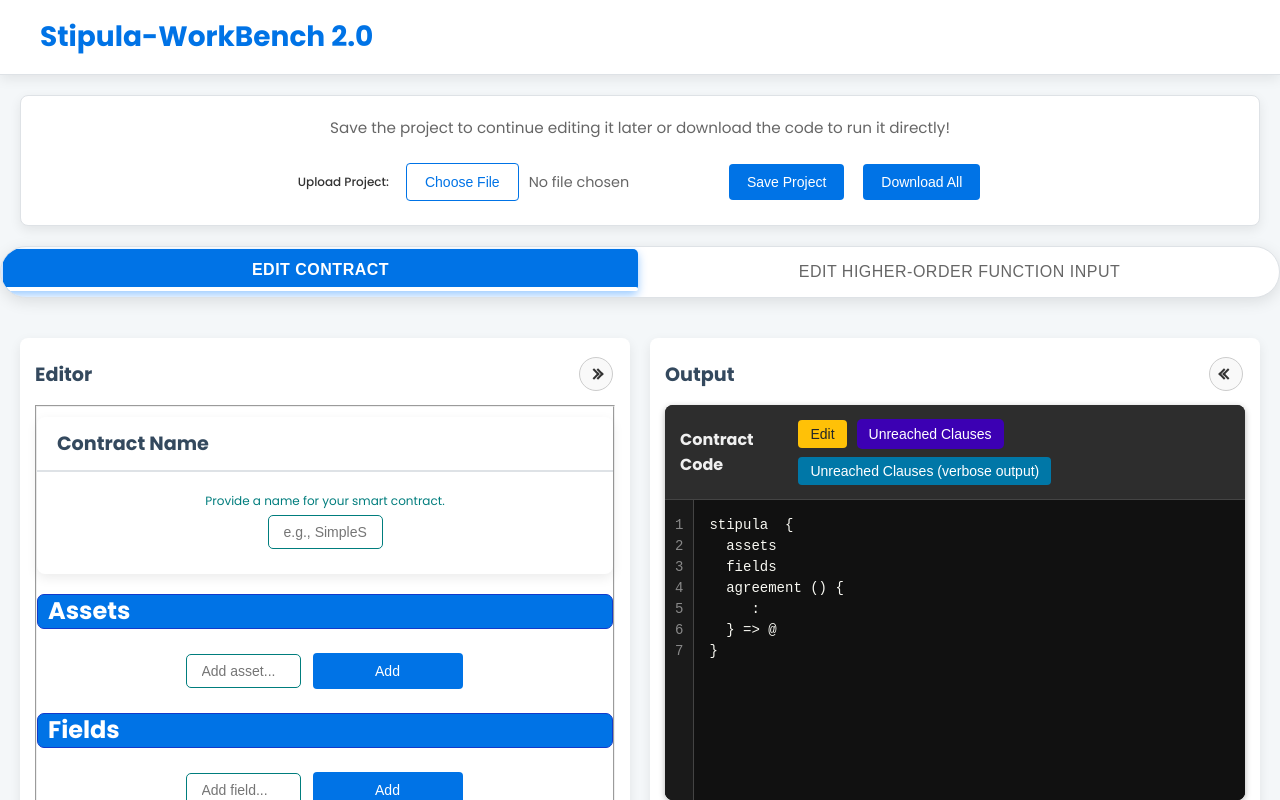
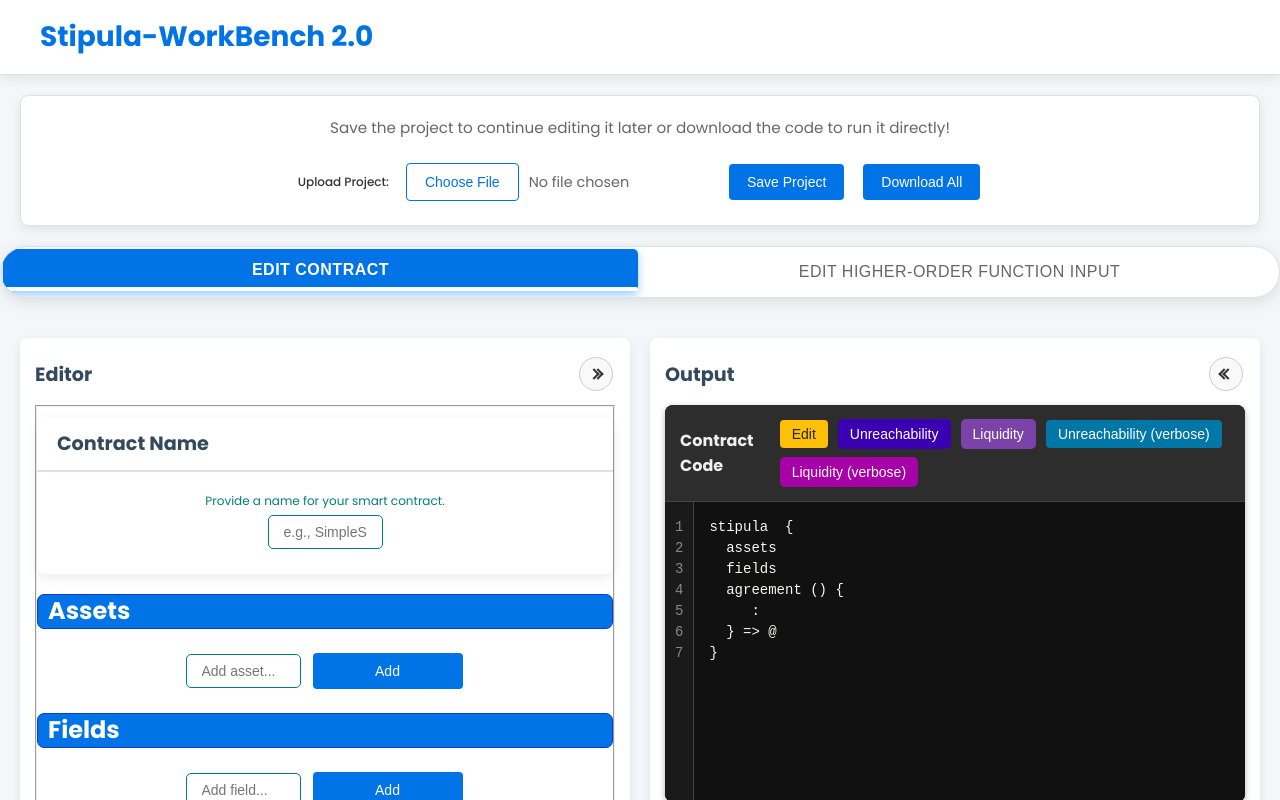
Before and after one commit to stipula-language/stipula-workbench, a React (Create React App) app in the folder frontend/: page / in a window 1280 px wide. Shown: the top 800 px of the page. Built offline with nearby package versions, Linux system fonts and the light colour scheme.

Commit message:
added liquidity buttons

```diff
--- a/frontend/src/components/App.css
+++ b/frontend/src/components/App.css
@@ -819,6 +819,42 @@ li {
   background: #666;
 }
 
+.btn-liquidity-analyze {
+  background: #7b42a9; /* Scurito per contrasto */
+  color: white;
+}
+.btn-liquidity-analyze:hover:not(:disabled) {
+  background: #341c48; /* Scurito per contrasto */
+}
+.btn-liquidity-analyze:disabled {
+  background: #555;
+  cursor: not-allowed;
+}
+
+.btn-liquidity-analyze-verbose {
+  background: #a700a7; /* Scurito per contrasto */
+  color: white;
+}
+.btn-liquidity-analyze-verbose:hover:not(:disabled) {
+  background: #4e004e; /* Scurito per contrasto */
+}
+.btn-liquidity-analyze-verbose:disabled {
+  background: #555;
+  cursor: not-allowed;
+}
+
+.btn-analyze-short {
+  background: #3c00b3; /* Scurito per contrasto */
+  color: white;
+}
+.btn-analyze-short:hover:not(:disabled) {
+  background: #230168; /* Scurito per contrasto */
+}
+.btn-analyze-short:disabled {
+  background: #555;
+  cursor: not-allowed;
+}
+
 .btn-analyze {
   background: #0077a7; /* Scurito per contrasto */
   color: white;
--- a/frontend/src/components/ContractView.jsx
+++ b/frontend/src/components/ContractView.jsx
@@ -121,6 +121,43 @@ function ContractView(props) {
       setIsAnalyzing(false);
       setAnalysisType(null);
     }
+  };
+
+
+  const handleLiquidityAnalyze = async (isVerbose) => {
+    setIsAnalyzing(true);
+    setAnalysisType(isVerbose ? 'liquidity-verbose' : 'liquidity');
+    setAnalysisResult(null);
+    const codeToAnalyze = isCodeEditable ? editedCode : getCode(cont);
+
+    try {
+      const response = await fetch('http://localhost:4000/api/liquidity', {
+        method: 'POST',
+        headers: {
+          'Content-Type': 'application/json',
+        },
+        body: JSON.stringify({ code: codeToAnalyze, verbose: isVerbose }),
+      });
+      console.log("b2")
+
+
+      const result = await response.json();
+
+      if (!response.ok) {
+        throw new Error(result.error || 'Unknown server error.');
+      }
+
+      setAnalysisResult({ type: 'success', data: result.output });
+
+    } catch (error) {
+      console.log("e1")
+      console.error("Error during analysis:", error);
+      setAnalysisResult({ type: 'error', data: error.message });
+    } finally {
+      console.log("e2")
+      setIsAnalyzing(false);
+    }
+      console.log("e3")
   };
 
   useEffect(() => {
@@ -484,14 +521,28 @@ function ContractView(props) {
                         onClick={() => handleAnalyze(true)}
                         disabled={isAnalyzing}
                       >
-                        {isAnalyzing && analysisType === 'short' ? "Analyzing..." : "Unreached Clauses"}
+                        {isAnalyzing && analysisType === 'short' ? "Analyzing..." : "Unreachability"}
+                      </button>
+                      <button
+                        className="btn-liquidity-analyze"
+                        onClick={() => handleLiquidityAnalyze(false)}
+                        disabled={isAnalyzing}
+                      >
+                        {isAnalyzing && analysisType === 'liquidity' ? "Analyzing..." : "Liquidity"}
                       </button>
                        <button
                         className="btn-analyze"
                         onClick={() => handleAnalyze(false)}
                         disabled={isAnalyzing}
                       >
-                        {isAnalyzing && analysisType === 'verbose' ? "Analyzing..." : "Unreached Clauses (verbose output)"}
+                        {isAnalyzing && analysisType === 'verbose' ? "Analyzing..." : "Unreachability (verbose)"}
+                      </button>
+                      <button
+                        className="btn-liquidity-analyze-verbose"
+                        onClick={() => handleLiquidityAnalyze(true)}
+                        disabled={isAnalyzing}
+                      >
+                        {isAnalyzing && analysisType === 'liquidity-verbose' ? "Analyzing..." : "Liquidity (verbose)"}
                       </button>
                     </div>
                   </div>
```
Also changed, not shown: 1 other file (tests, documents, lock files or other folders).
